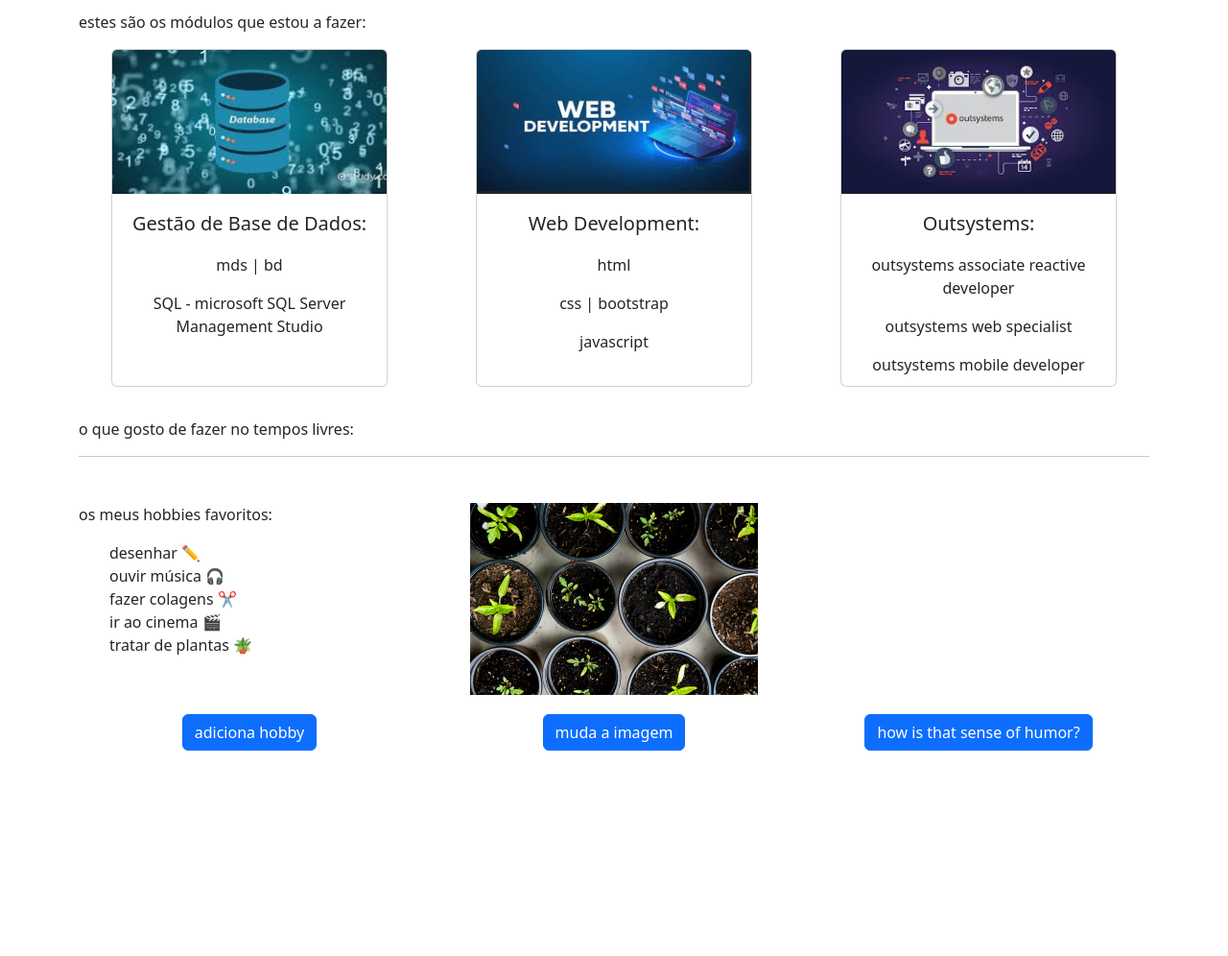
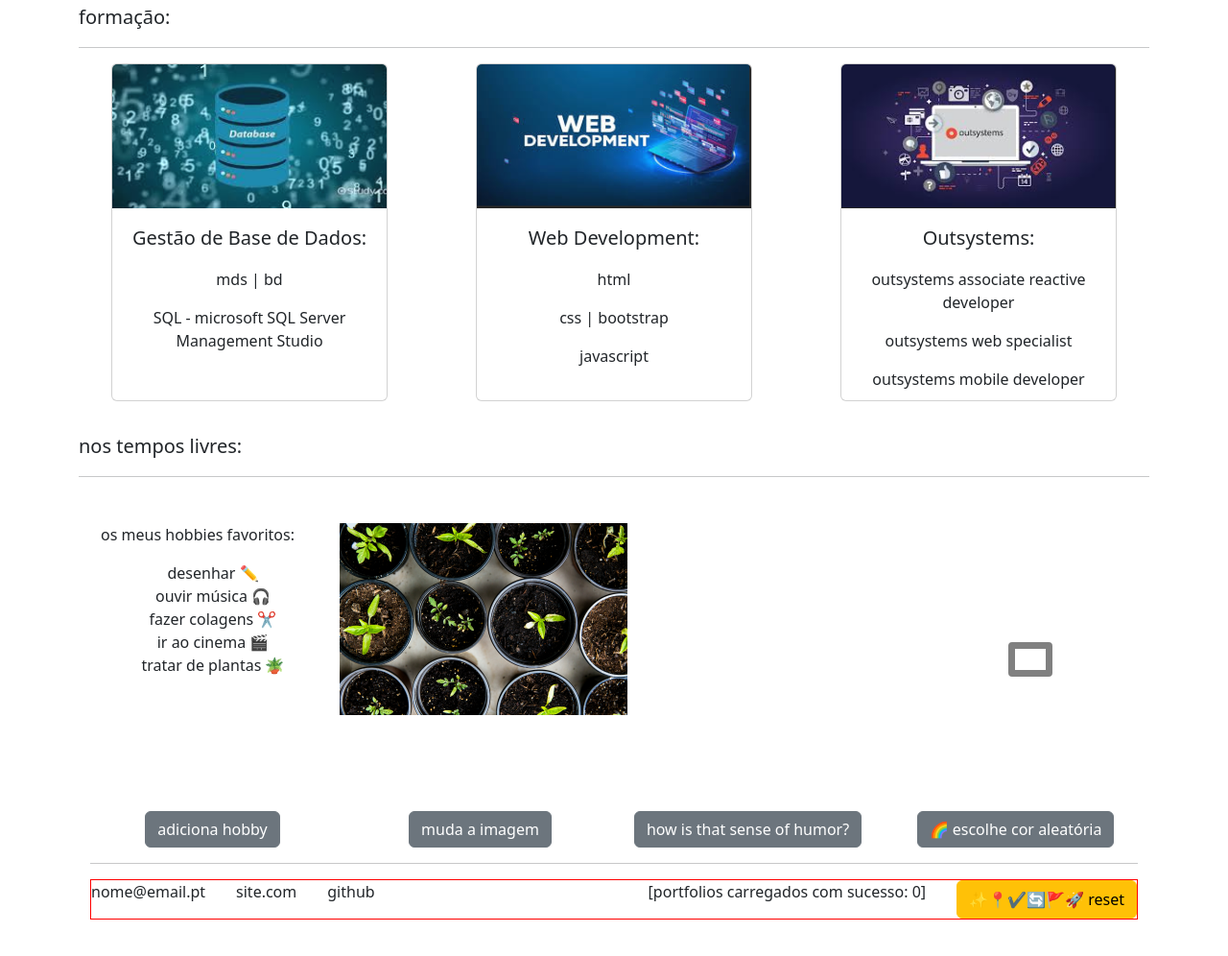
Before and after one commit to d-dv3/ProjetoFinaWeb-d, a website: page index.html in a window 1280 px wide. Shown: the part 666-1662 px from the top of the page at 96% size. Before the commit the page ends 1490 px from the top, so only its background shows below. Drawn offline with nearby package versions, Linux system fonts and the light colour scheme.

Commit message:
hobby list

```diff
--- a/css/style.css
+++ b/css/style.css
@@ -27,6 +27,28 @@
 .navEl {
   display: flex;
   justify-content: space-between;
+}
+
+.colorBoxPlaceholder {
+  display: flex;
+  justify-content: center;
+  margin-top: 50%;
+  margin-bottom: 50%;
+}
+.colorOutBox {
+  width: 46px;
+  height: 36px;
+  border: 6px solid grey;
+  border-radius: 4px;
+  display: flex;
+  align-self: center;
+  justify-content: center;
+}
+#allColors {
+  width: 34px;
+  height: 24px;
+  padding-bottom: 6px;
+  border: 1px solid grey;
 }
 /* ── pill toggle button ── */
 #themeToggle {
--- a/index.html
+++ b/index.html
@@ -37,19 +37,17 @@
             <i class="bi bi-sun-fill" id="knobIcon"></i>
           </span>
         </button>
-        <!-- .TOOGLE BUTTON DARK MODE/ LIGHT MODE -->
         </div>
       </div>
     </nav>
-    <!-- .NAVBAR -->
     <!-- NAVBAR-secondary -->
     <nav class="nav">
       <a class="nav-link active" aria-current="page" href="#"><h4>formação</h4></a>
       <a class="nav-link" href="#tempLivres""><h4>tempos livres</h4></a>
     </nav>
     <!-- .NAVBAR-secondary -->
-    <!-- GRID 2COL -->
-    <div class="container mt-5 mb-5">
+    <!-- GRID  -->
+    <div class="container mt-5 mb-5" >
       <!-- FORM -->
       <form id="portflForm" style="margin-bottom: 2rem;">
         <div class="row">
@@ -68,13 +66,13 @@
           </div>
         </div>
       </div>
-      <!-- .GRID 2COL -->
-      <diV class="container">
+      <!-- HR -->
+      <diV class="container" >
         <p class="fs-5">personaliza o portfólio:</p>
         <hr>
       </diV>
       <!-- GRID - 2 COL ? -->
-      <div class="container mb-3">
+      <div class="container mb-3"  >
         <div class="row" >
           <div class="col text-center" >
             <!-- INPUT_ 1 -->
@@ -96,25 +94,20 @@
 
           </div>
           <!-- col 3 -->
-          <div class="col">
+          <div class="col"  >
 
             <div style="display: flex; justify-self: center;" >
               <!-- COLOR PICKER -->
-              <label style="margin-right: 2rem;" for="exampleColorInput" class="form-label">cor favorita   </label>
-              <p>cor aleatória</p>
+              <label style="margin-right: 2rem;" for="exampleColorInput" class="form-label">cor favorita </label>
+
             </div>
 
             <div  style=" display: flex;justify-self: center;" >
 
               <input style="margin-right: 4rem;" type="color" class="form-control form-control-color" id="exampleColorInput" value="#563d7c" title="Choose your color">
 
-              <div style="width: 46px;height:36px;border: 1px solid grey; display: flex; align-items: center;justify-content: center;" >
-                <div id="allColors" style="width: 34px ;height: 24px;padding: 6px;border:1px solid grey " >
-                </div>
-              </div>
+
             </div>
-
-
           </div>
         </div>
       </div>
@@ -130,23 +123,36 @@
 
           </div>
           <div class="col-4" style="display: flex;justify-content: center;align-items: center;">
-<!-- BUTTON SUBMIT -->
+          <!-- BUTTON SUBMIT -->
             <button type="submit" class="btn btn-outline-primary">personalizar</button>
           </div>
 
-          <div class="col-4" style="display: flex;align-items: center;justify-content: center; " >
-            <!-- BUTTON ALEATORIO -->
-            <button id="corAbtn"  class="btn btn-outline-primary">escolhe cor aleatória</button>
-          </div>
+
 
         </div>
       </div>
     </form>
+    <!--  -->
+    <!-- OUSIDE FORM -->
+  <div>
+
+
+  <div class="container" >
+    <div class="row" >
+      <div class="col-4"></div>
+      <div class="col-4"></div>
+      <div class="col-4"  style="display: flex; justify-content: center;">
+
+
+      </div>
+
+    </div>
   </div>
-    <!-- .FORM -->
-    <!-- .FORM -->
+
+
   <div class="container">
-    <p>estes são os módulos que estou a fazer:</p>
+    <p class="fs-5">formação:</p>
+    <hr>
   </div>
 
     <!-- GRID - 3 COL -->
@@ -204,8 +210,8 @@
     </div>
     <!-- .GRID - 3 COL -->
 
-      <diV class="container" id="tempLivres"
-        <p class="fs-5">o que gosto de fazer no tempos livres:</p>
+      <diV class="container" id="tempLivres">
+        <p class="fs-5">nos tempos livres:</p>
         <hr>
       </diV>
 
@@ -213,9 +219,9 @@
     <div class="container mt-5">
       <div class="row" style="min-height:300px;">
         <!-- COL 1 -->
-        <div class="col">
+        <div class="col text-center">
           <p>os meus hobbies favoritos:</p>
-          <ul>
+          <ul id="hobUl">
             <li>desenhar ✏️</li>
             <li>ouvir música 🎧</li>
             <li>fazer colagens ✂️</li>
@@ -225,40 +231,70 @@
         </div>
         <!-- COL 2 -->
         <div class="col text-center">
-          <img src="img/markus-spiske-4PG6wLlVag4-unsplash.png">
+          <img id="changeImg" src="img/markus-spiske-4PG6wLlVag4-unsplash.png">
         </div>
         <!-- col3 -->
-        <div class="col text-center">
+        <div class="col text-center" >
           <div class="text-center">
             <ul id="jokeList">
             </ul>
           </div>
-        <div>
+        </div>
+        <!-- col 4 -->
+        <div class="col">
+          <div class="colorBoxPlaceholder" >
+            <div class="colorOutBox">
+              <div id="allColors" >
+              </div>
+            </div>
+          </div>
+
+
+
 
       </div>
     </div>
 
-    <div class="container">
+    <div class="container mb-5">
       <div class="row">
         <!-- col 1 -->
         <div class="col text-center">
-          <button class="btn btn-outline-primary">adiciona hobby</button>
+          <button id="changeImgBtn" class="btn btn-outline-secondary">adiciona hobby</button>
         </div>
         <!-- col 2 -->
         <div class="col text-center">
-          <button class="btn btn-outline-primary">muda a imagem</button>
+          <button class="btn btn-outline-secondary">muda a imagem</button>
         </div>
         <!-- col3 -->
         <div class="col text-center">
-          <button id="getJoke" class="btn btn-outline-primary">how is that sense of humor?</button>
+          <button id="getJoke" class="btn btn-outline-secondary">how is that sense of humor?</button>
         </div>
+        <!-- col4 -->
+         <div class="col text-center">
+          <div>
+          <!-- BUTTON ALEATORIO -->
+          <button id="corAbtn"  class="btn btn-outline-secondary"> 🌈 escolhe cor aleatória</button>
+        </div>
+
       </div>
     </div>
+<hr>
+
+<div style="display: flex;border: 1px solid red;align-items: center;justify-content: space-between;">
+
+  <div style="display: flex;" >
+    <p style="margin-right: 2rem;" >nome@email.pt </p>
+    <p style="margin-right: 2rem;"  >site.com </p>
+    <p style="margin-right: 2rem;"  >github</p>
+  </div>
+  <div style="display: flex;"  >
+    <p  style="margin-right: 2rem;">[portfolios carregados com sucesso: <span>0</span>] </p>
+    <button class="btn btn-outline-warning" style="display: flex;align-items: center;" > ✨📍✔️🔄️🚩🚀 reset</button>
+  </div>
+
+</div>
 
 
 
-
-    <div></div>
-
   </body>
 </html>
--- a/js/script.js
+++ b/js/script.js
@@ -17,6 +17,13 @@
 
   this.reset();
 });
+//
+// img to form:
+// find images https// ...  .jpg
+//
+//
+//
+
 //
 // API
 let askJokeBtn = document.getElementById("getJoke");
@@ -66,3 +73,44 @@
 
   colorsSpot.style.backgroundColor = rColor;
 });
+//
+//
+// CHANGE IMG
+
+// image.style.width = '150px';
+// image.style.borderRadius = '50%';
+
+// imageBtn.addEventListener("click", () => {
+
+// let imageBtn = document.getElementById("changeImgBtn");
+// let imgHob = document.getElementById("changeImg");
+
+//     if(imgHob.getAttribute("src") ==
+//         "img/markus-spiske-4PG6wLlVag4-unsplash.png") {
+
+//             imgHob.getAttribute("src") == "imag/austin-neill-hgO1wFPXl31-unsplash.jpg";
+
+//     }
+//         else if {
+//             imgHob.getAttribute("src") == "imag/
+//         }
+//         else {
+//           imgHob.getAttribute("src") == "imag/
+//         }
+// });
+//
+//
+
+//
+// ADD HOBBY
+let addBtn = document.getElementById("changeImgBtn");
+let hobList = document.getElementById("hobUl");
+
+addBtn.addEventListener("click", () => {
+  let outroHB = prompt("adiciona um hobby");
+  console.log(outroHB);
+
+  let newLi = document.createElement("li");
+  newLi.innerText = outroHB;
+  hobList.appendChild(newLi);
+});
```
